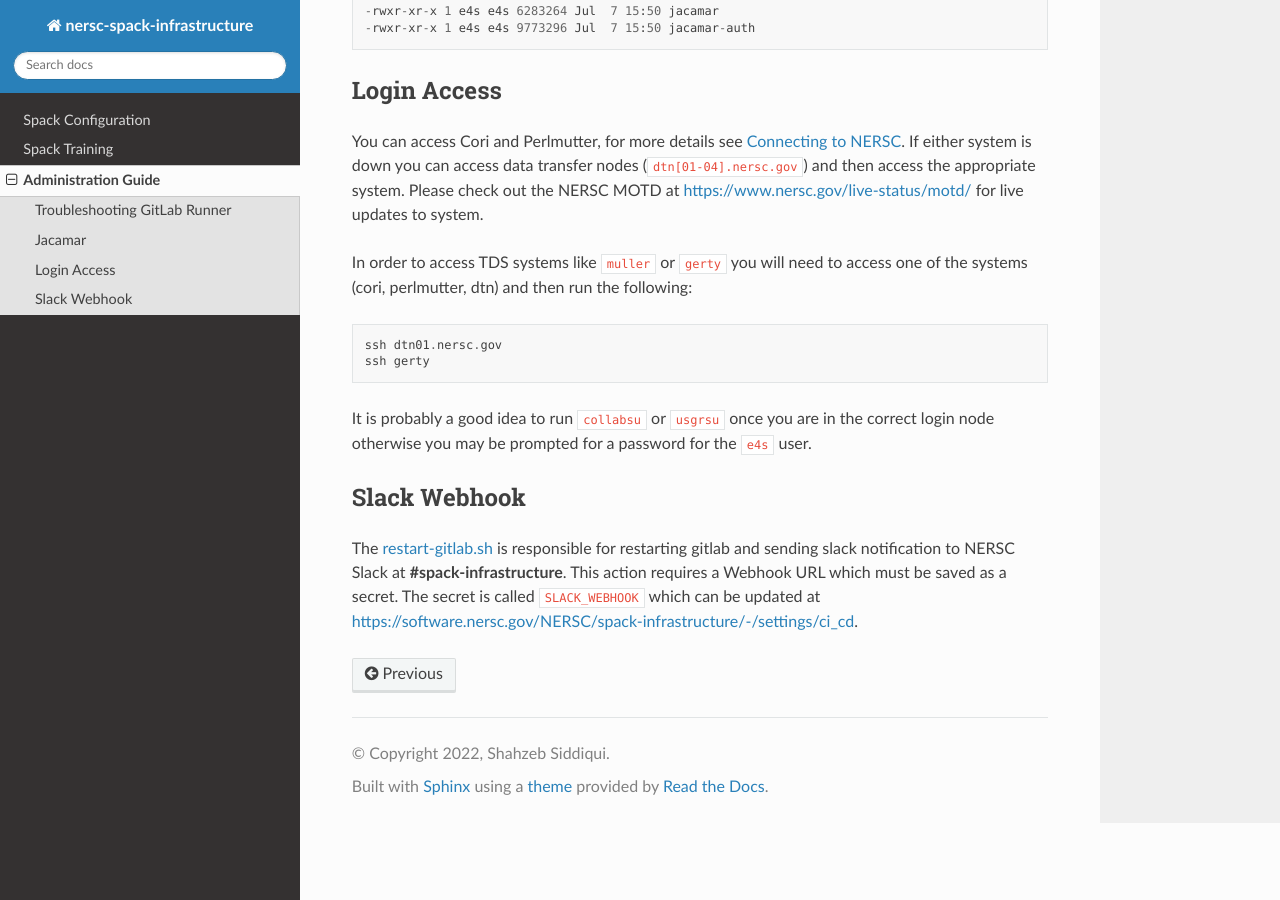
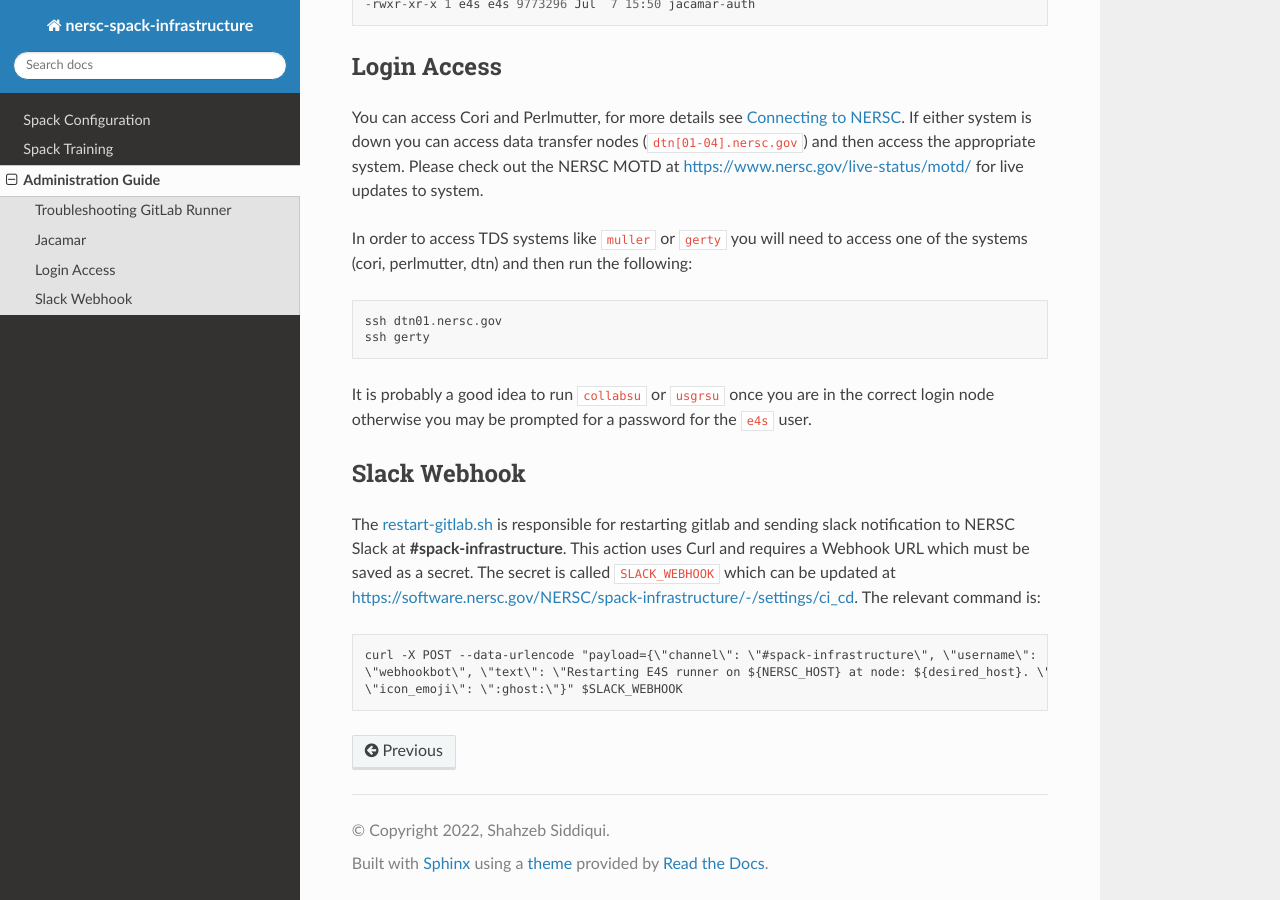
Before and after one commit to NERSC/spack-infrastructure, a Sphinx documentation site: the page built from docs/admin_docs.rst, in a window 1280 px wide and 900 px high, scrolled down 1706 px. Built offline with Sphinx 7.4.7 and the Read the Docs theme 2.0.0, drawn with Linux system fonts in a browser that asks for light colours; some of the changed text lies outside the part shown.

Commit message:
add detail to Slack Webhook doc and fix html link

```diff
--- a/docs/admin_docs.rst
+++ b/docs/admin_docs.rst
@@ -26,7 +26,7 @@ so you must use ``usgrsu`` to switch user accounts.
 
 Once you are logged in, you can login to the desired system to restart the
 runner. You can check the runner status by navigating to
-`Settings > CI/CD > Runners (https://software.nersc.gov/NERSC/spack-infrastructure/-/settings/ci_cd)`_.
+`Settings > CI/CD > Runners <https://software.nersc.gov/NERSC/spack-infrastructure/-/settings/ci_cd>`_.
 If the GitLab runner is down you will need to restart the runner which is
 located in ``$HOME/cron`` directory for the e4s user.
 
@@ -124,6 +124,13 @@ Slack Webhook
 
 The `restart-gitlab.sh <https://software.nersc.gov/NERSC/spack-infrastructure/-/blob/main/restart-gitlab.sh>`_
 is responsible for restarting gitlab and sending slack notification to NERSC
-Slack at **#spack-infrastructure**.  This action requires a Webhook URL which must
+Slack at **#spack-infrastructure**.  This action uses Curl and requires a Webhook URL which must
 be saved as a secret. The secret is called ``SLACK_WEBHOOK`` which can be updated
-at https://software.nersc.gov/NERSC/spack-infrastructure/-/settings/ci_cd.
+at https://software.nersc.gov/NERSC/spack-infrastructure/-/settings/ci_cd. The relevant command
+is:
+
+.. code-block::
+
+   curl -X POST --data-urlencode "payload={\"channel\": \"#spack-infrastructure\", \"username\":
+   \"webhookbot\", \"text\": \"Restarting E4S runner on ${NERSC_HOST} at node: ${desired_host}. \",
+   \"icon_emoji\": \":ghost:\"}" $SLACK_WEBHOOK
```
